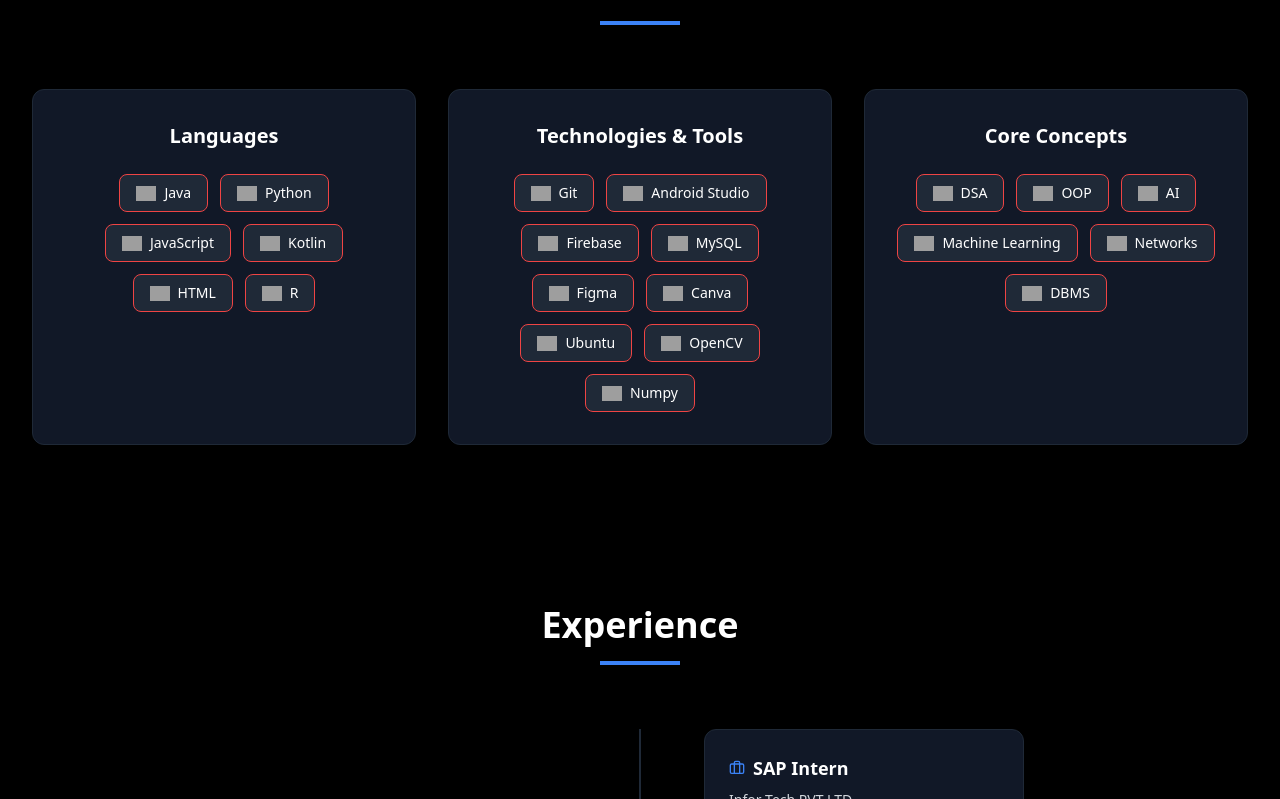
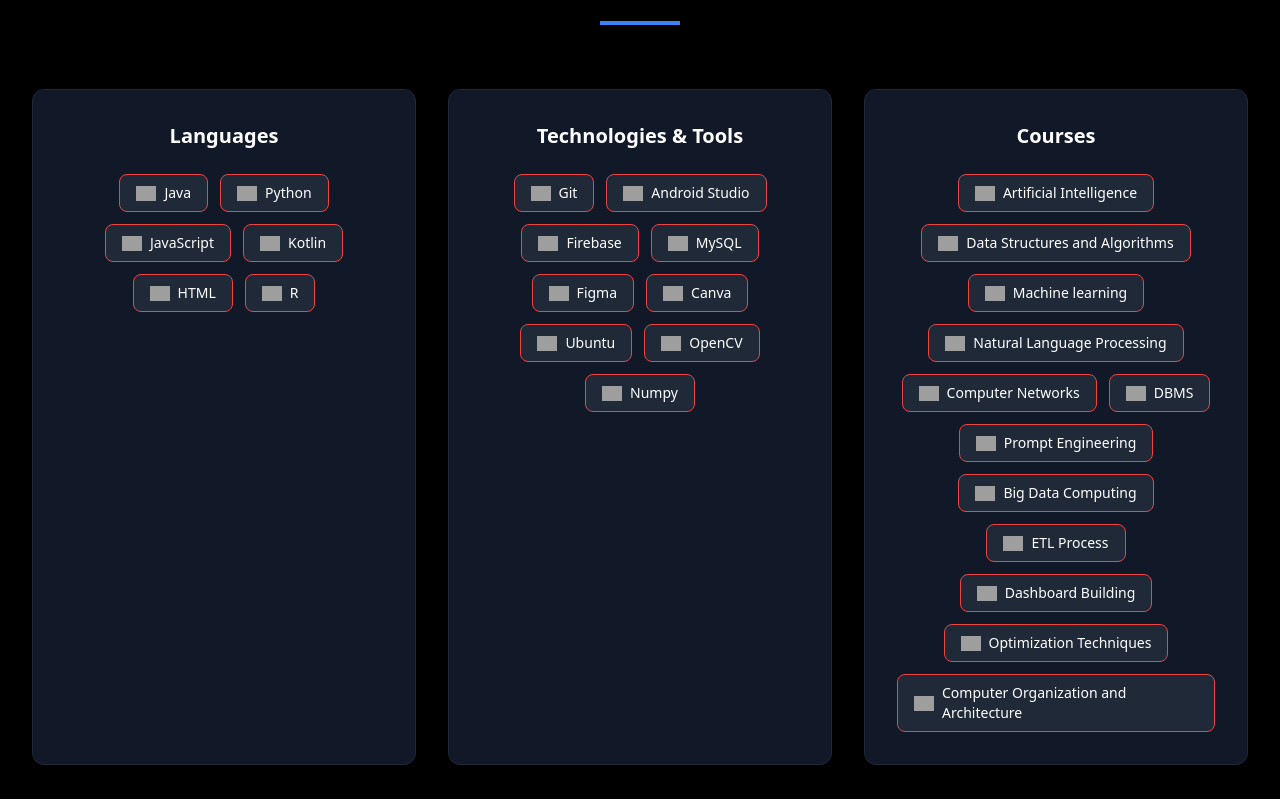
Before and after one commit to Seethamshu-Madduri/Portfolio-Website, a React (Vite) app: page / in a window 1280 px wide. Shown: the part 1441-2240 px from the top of the page. Built offline with nearby package versions, Linux system fonts and the light colour scheme; grey boxes are pictures that could not be loaded.

Commit message:
Update Skills section: Replace Core Concepts with Courses and add new items

```diff
--- a/src/data/resume.js
+++ b/src/data/resume.js
@@ -37,14 +37,20 @@
             ]
         },
         {
-            category: "Core Concepts",
+            category: "Courses",
             items: [
-                { name: "DSA", icon: "https://img.icons8.com/ios-filled/50/ffffff/algorithm.png" },
-                { name: "OOP", icon: "https://img.icons8.com/ios-filled/50/ffffff/object-oriented-programming.png" },
-                { name: "AI", icon: "https://img.icons8.com/ios-filled/50/ffffff/artificial-intelligence.png" },
-                { name: "Machine Learning", icon: "https://img.icons8.com/ios-filled/50/ffffff/brain-simulation.png" },
-                { name: "Networks", icon: "https://img.icons8.com/ios-filled/50/ffffff/network.png" },
-                { name: "DBMS", icon: "https://img.icons8.com/ios-filled/50/ffffff/database.png" }
+                { name: "Artificial Intelligence", icon: "https://img.icons8.com/ios-filled/50/ffffff/artificial-intelligence.png" },
+                { name: "Data Structures and Algorithms", icon: "https://img.icons8.com/ios-filled/50/ffffff/algorithm.png" },
+                { name: "Machine learning", icon: "https://img.icons8.com/ios-filled/50/ffffff/brain-simulation.png" },
+                { name: "Natural Language Processing", icon: "https://img.icons8.com/ios-filled/50/ffffff/brainstorm-skill.png" },
+                { name: "Computer Networks", icon: "https://img.icons8.com/ios-filled/50/ffffff/network.png" },
+                { name: "DBMS", icon: "https://img.icons8.com/ios-filled/50/ffffff/database.png" },
+                { name: "Prompt Engineering", icon: "https://img.icons8.com/ios-filled/50/ffffff/brain.png" },
+                { name: "Big Data Computing", icon: "https://img.icons8.com/ios-filled/50/ffffff/big-data.png" },
+                { name: "ETL Process", icon: "https://img.icons8.com/ios-filled/50/ffffff/process.png" },
+                { name: "Dashboard Building", icon: "https://img.icons8.com/ios-filled/50/ffffff/dashboard.png" },
+                { name: "Optimization Techniques", icon: "https://img.icons8.com/ios-filled/50/ffffff/performance.png" },
+                { name: "Computer Organization and Architecture", icon: "https://img.icons8.com/ios-filled/50/ffffff/motherboard.png" }
             ]
         }
     ],
```
